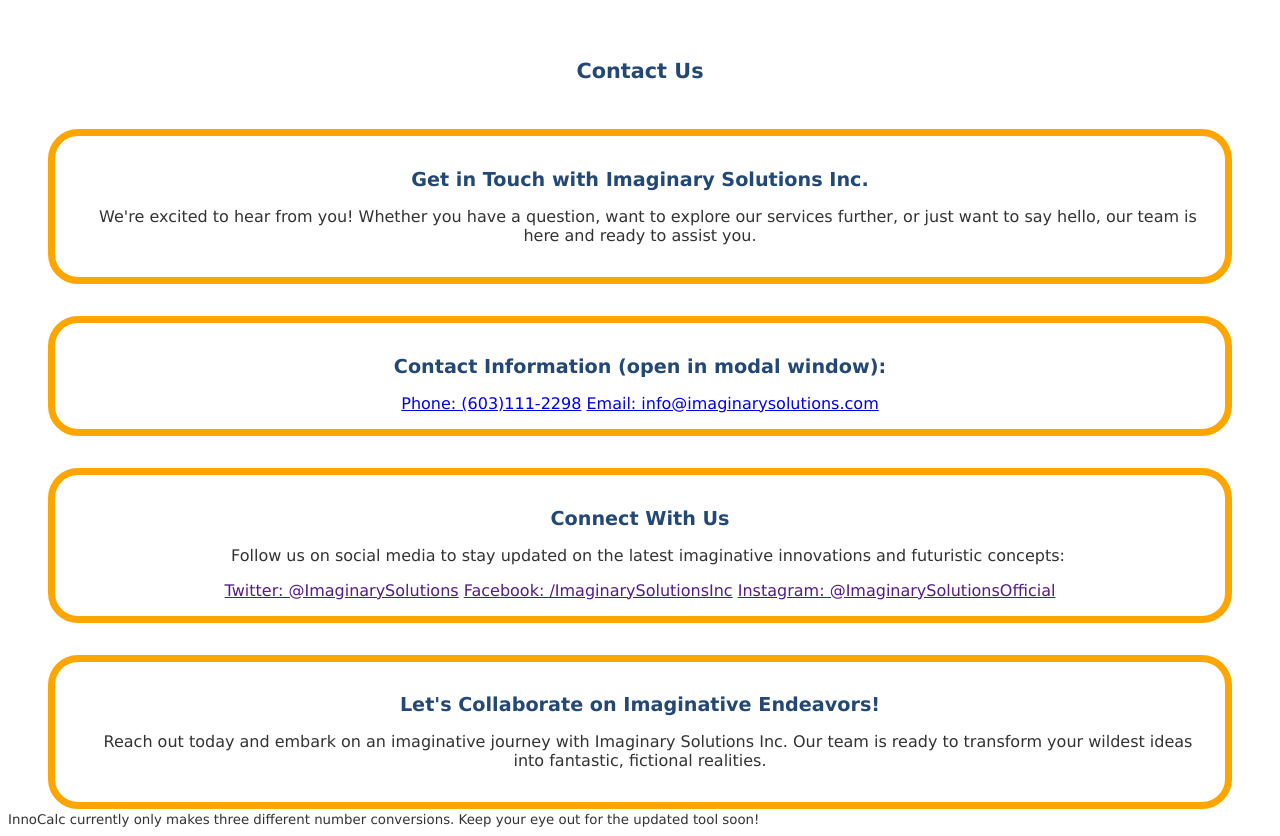
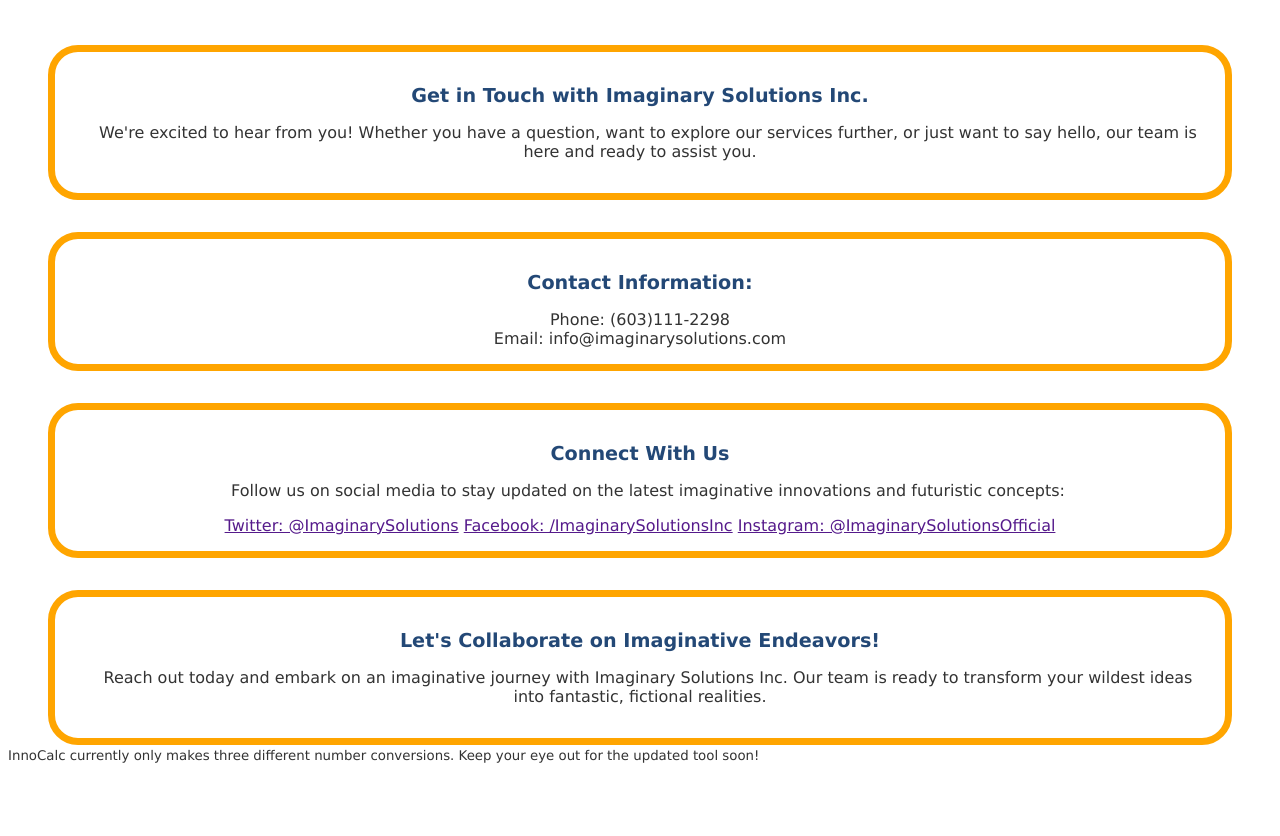
Before and after one commit to nic-gdes/gdes-252-final-project-TatumBaldwin, a plain HTML site: page contact.html in a window 1280 px wide. Shown: the part 59-895 px from the top of the page. After the commit the page ends 831 px from the top, so only its background shows below. Drawn offline with Linux system fonts and the light colour scheme.

Commit message:
style and text

```diff
--- a/contact.html
+++ b/contact.html
@@ -34,7 +34,6 @@
     <!-- MAIN CONTENT -->
     <main>
         <!-- header -->
-        <h1>Contact Us</h1>
 
 
         <section class="orange-container grid-item1">
@@ -44,9 +43,11 @@
 
         <!-- contact information -->
         <section class="orange-container grid-item2">
-            <h2>Contact Information (open in modal window):</h2>
-            <a href="tel:6031112298">Phone: (603)111-2298</a>
-            <a href="info@imaginarysolutions.com">Email: info@imaginarysolutions.com</a>
+            <h2>Contact Information:</h2>
+            <div class="contact-info">
+                <a href="tel:6031112298">Phone: (603)111-2298</a>
+                <a href="info@imaginarysolutions.com">Email: info@imaginarysolutions.com</a>
+            </div>
         </section>
 
         <!-- connect with us -->
--- a/styles/style.css
+++ b/styles/style.css
@@ -187,6 +187,7 @@
         h2 {
             font-size: 1.2rem;
             color: #234876;
+            margin-bottom: 1rem;
         }
 
         dt {
@@ -264,3 +265,15 @@
             padding: 1rem;
             border: 3px solid orange;
         }
+
+
+        /* contact page */
+        .contact-info {
+            display: flex;
+            flex-direction: column;
+
+        }
+        .contact-info a {
+            text-decoration: none;
+            color: #333333;
+        }
```
